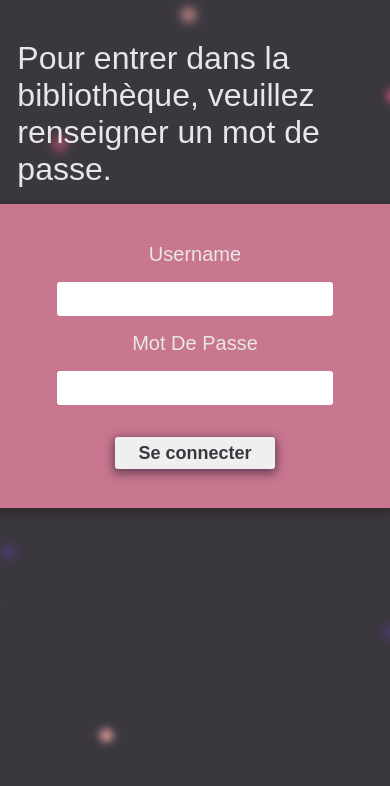
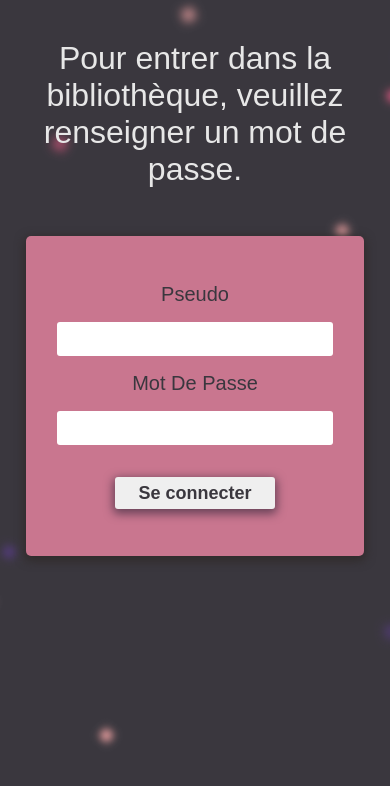
Before and after one commit to LaureJanin/checkpoint4_qui-a-mon-livre, a React (Vite) app in the folder frontend/: page / in a window 390 px wide. Shown: the top 786 px of the page. Built offline with nearby package versions, Linux system fonts and the light colour scheme; no server answers; a web font is replaced by a local one.

Commit message:
css page login notamment responsive

```diff
--- a/frontend/src/components/Login/Login.jsx
+++ b/frontend/src/components/Login/Login.jsx
@@ -28,18 +28,19 @@ export default function Login() {
 
   return (
     <section className="container">
-      <h1 className="login">
+      <div className="login">
+        <h1>
           Pour entrer dans la bibliothèque, veuillez renseigner un mot de passe.{" "}
         </h1>
         <form className="formLogin" onSubmit={handleLogin}>
-        <label htmlFor="email">Username </label>
+          <label htmlFor="email">Pseudo</label>
           <input
             type="username"
             name="username"
             onChange={handleChangeLogin}
             required
           />
-        <label htmlFor="mdp">Mot De Passe </label>
+          <label htmlFor="mdp">Mot De Passe</label>
           <input
             type="password"
             name="password"
@@ -48,6 +49,7 @@ export default function Login() {
           />
           <button type="submit">Se connecter</button>
         </form>
+      </div>
     </section>
   );
 }
--- a/frontend/src/components/Login/Login.scss
+++ b/frontend/src/components/Login/Login.scss
@@ -1,17 +1,18 @@
 @import "../../assets/_variables.scss";
 
 .container {
+  font-family: $font-stack;
+  color: $primary-color;
+
+  .login {
     display: flex;
     flex-direction: column;
     justify-content: center;
     align-items: center;
-  font-family: $font-stack;
-  color: $primary-color;
-  height: 100vh;
+    margin-top: 8rem;
 
     h1 {
       font-weight: 300;
-    margin-bottom: 4rem;
     }
 
     .formLogin {
@@ -21,15 +22,15 @@
       justify-content: center;
       gap: 1rem;
       background-color: #c9768f;
-    width: 25rem;
-    height: 19rem;
+      width: 24rem;
+      height: 20rem;
       border-radius: 5px;
       box-shadow: #c9768f;
       box-shadow: 0 3px 10px 2px rgb(48, 43, 43);
-
+      margin-top: 2rem;
       label {
         font-size: 20px;
-      font-weight: 500;
+        color: #3a373e;
       }
 
       input {
@@ -60,62 +61,18 @@
       }
     }
   }
-
-// .login {
-// }
-
-// a {
-//   text-decoration: none;
-//   //   color: $font-color;
-// }
-
-// a:hover {
-//   //   color: $font-color;
-// }
-
-// .rectangle {
-//   height: 35rem;
-//   width: 45rem;
-//   //   background-color: $secondary-color-four;
-// }
-
-// .input-mail {
-//   font-size: title-size;
-
-// .input-mdp {
-//   //   font-size: title-size;
-// }
-
-// input {
-//   height: 50px;
-//   width: 450px;
-// }
-
-// a {
-//   text-align: left;
-//   //   font-size: $font-size;
-// }
-
-// button {
-//   //   background-color: $brand-color;
-//   //   color: $secondary-color-four;
-//   height: 50px;
-//   width: 200px;
-//   //   font-size: $font-size;
-//   display: block;
-//   margin-top: 2rem;
-//   border: none;
-// }
-
-// @media screen and (max-width: 480px) {
-//   .rectangle {
-//     height: 25em;
-//     width: 20rem;
-//     // background-color: $secondary-color-four;
-//   }
-
-//   input {
-//     height: 1, 5rem;
-//     width: 15rem;
-//   }
-// }
+}
+@media screen and (max-width: 768px) {
+  .container {
+    width: 95%;
+    .login {
+      margin-top: 0;
+      h1 {
+        text-align: center;
+      }
+      .formLogin {
+        width: 95%;
+      }
+    }
+  }
+}
```
Lines whose indentation alone changed are shown as unchanged.
